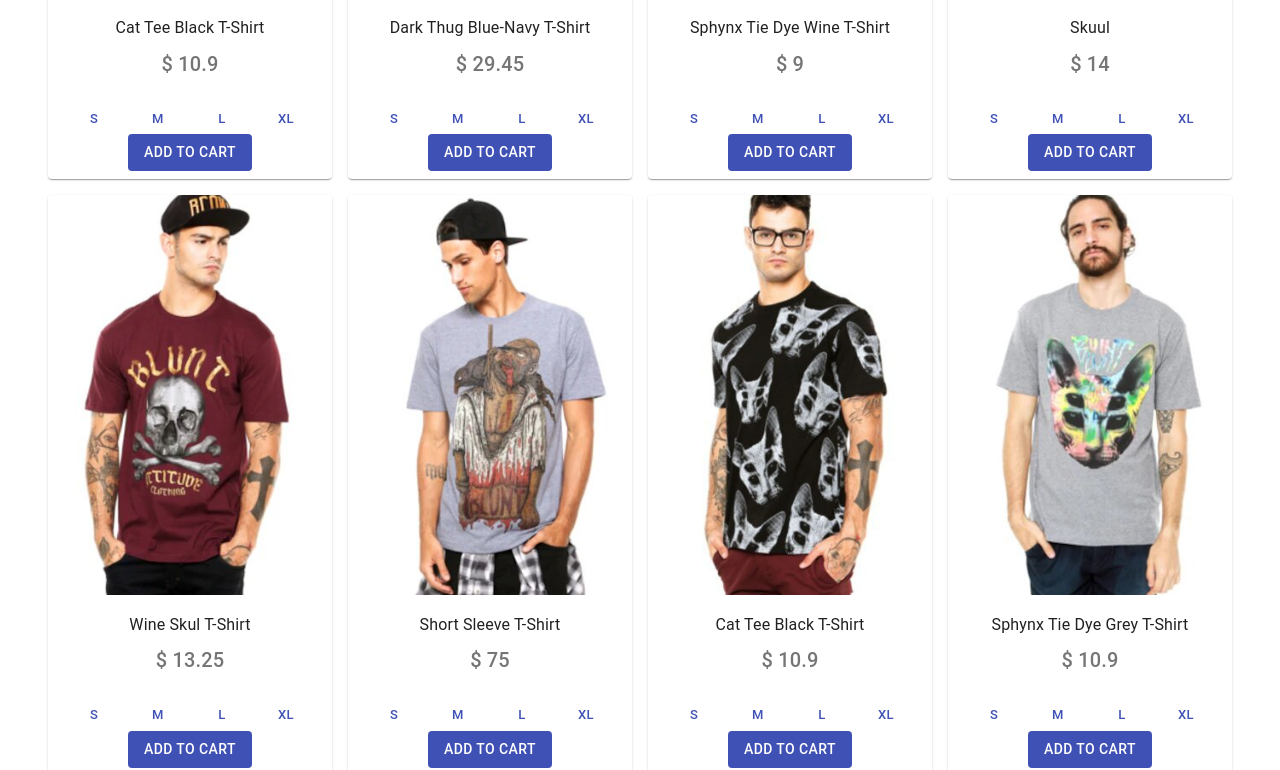
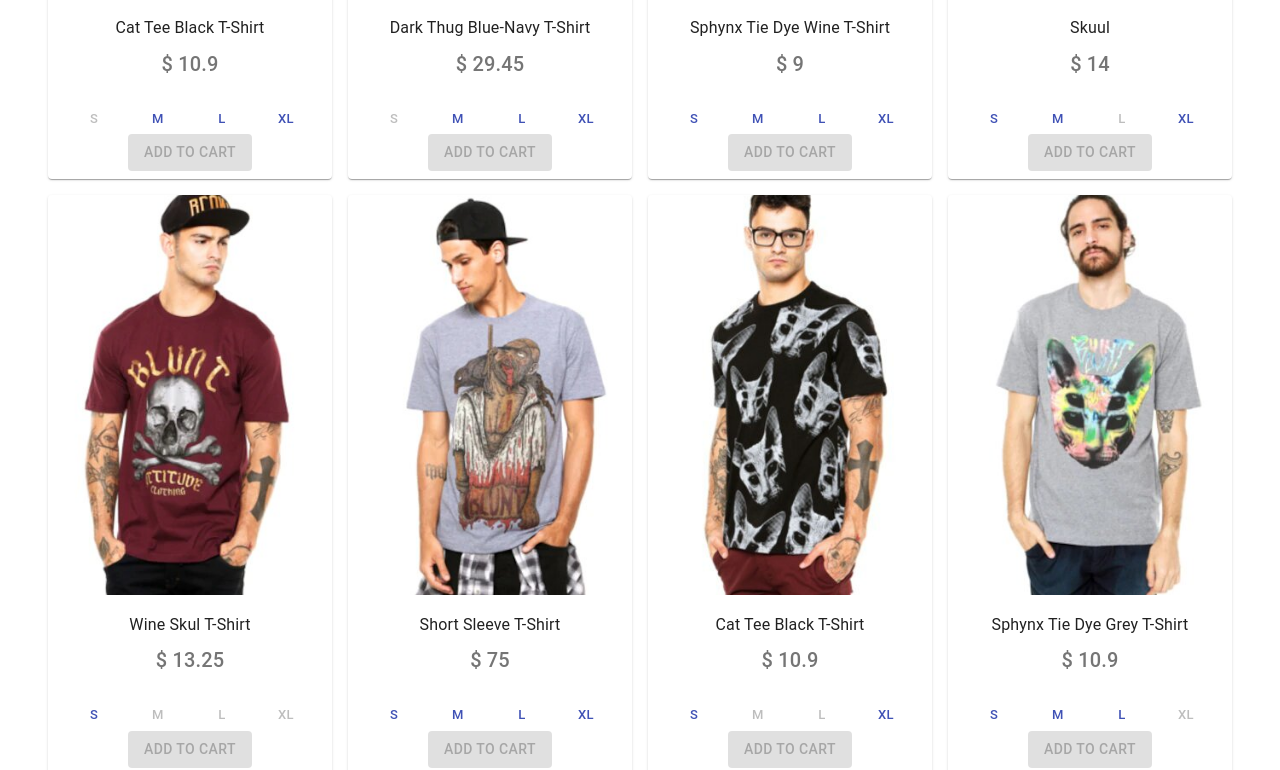
Before and after one commit to JiazheLiu/shopping-cart, a React (Create React App) app: page / in a window 1280 px wide. Shown: the part 490-1260 px from the top of the page. Built offline with nearby package versions, Linux system fonts and the light colour scheme.

Commit message:
only instock sizes shown

```diff
--- /dev/null
+++ b/public/data/inventory.json
@@ -0,0 +1,104 @@
+{
+    "12064273040195392": {
+      "S": 0,
+      "M": 3,
+      "L": 1,
+      "XL": 2
+    },
+    "51498472915966370": {
+      "S": 0,
+      "M": 2,
+      "L": 3,
+      "XL": 2
+    },
+    "10686354557628304": {
+      "S": 1,
+      "M": 2,
+      "L": 2,
+      "XL": 1
+    },
+    "11033926921508488": {
+      "S": 3,
+      "M": 2,
+      "L": 0,
+      "XL": 1
+    },
+    "39876704341265610": {
+      "S": 2,
+      "M": 0,
+      "L": 0,
+      "XL": 0
+    },
+    "10412368723880252": {
+      "S": 3,
+      "M": 2,
+      "L": 2,
+      "XL": 2
+    },
+    "8552515751438644": {
+      "S": 2,
+      "M": 0,
+      "L": 0,
+      "XL": 2
+    },
+    "18644119330491310": {
+      "S": 3,
+      "M": 3,
+      "L": 2,
+      "XL": 0
+    },
+    "11854078013954528": {
+      "S": 1,
+      "M": 1,
+      "L": 1,
+      "XL": 0
+    },
+    "876661122392077": {
+      "S": 3,
+      "M": 1,
+      "L": 0,
+      "XL": 1
+    },
+    "9197907543445676": {
+      "S": 3,
+      "M": 3,
+      "L": 1,
+      "XL": 2
+    },
+    "10547961582846888": {
+      "S": 2,
+      "M": 2,
+      "L": 0,
+      "XL": 0
+    },
+    "6090484789343891": {
+      "S": 2,
+      "M": 0,
+      "L": 2,
+      "XL": 3
+    },
+    "18532669286405344": {
+      "S": 2,
+      "M": 3,
+      "L": 0,
+      "XL": 2
+    },
+    "5619496040738316": {
+      "S": 1,
+      "M": 3,
+      "L": 3,
+      "XL": 2
+    },
+    "11600983276356164": {
+      "S": 3,
+      "M": 3,
+      "L": 3,
+      "XL": 1
+    },
+    "27250082398145996": {
+      "S": 1,
+      "M": 0,
+      "L": 0,
+      "XL": 2
+    }
+  }
--- a/src/App.js
+++ b/src/App.js
@@ -85,6 +85,8 @@ const App = () => {
   const products = Object.values(data);
   const [open, setOpen] = React.useState(false);
   const [cartList, setCartList] = useState([]);
+  const [inventory, setInv] = useState({});
+
 
   const handleDrawerOpen = () => {
     setOpen(true);
@@ -102,6 +104,15 @@ const App = () => {
     sum = sum.toFixed(2);
     return sum;
 };
+
+  useEffect(() => {
+    const fetchInv = async () => {
+      const response = await fetch('./data/inventory.json');
+      const json = await response.json();
+      setInv(json);
+    };
+    fetchInv();
+  },[]);
   useEffect(() => {
     const fetchProducts = async () => {
       const response = await fetch('./data/products.json');
@@ -144,7 +155,7 @@ const App = () => {
       >
         <div className={classes.drawerHeader} />
         <React.Fragment>
-          <CardList products={products} cartList={cartList} setCartList={setCartList}/>
+          <CardList products={products} cartList={cartList} setCartList={setCartList} inventory={inventory}/>
         </React.Fragment>
     </main>
     <Drawer
@@ -163,7 +174,7 @@ const App = () => {
         </div>
         <Divider />
         <React.Fragment>
-            <ShoppingCart cartList={cartList} setCartList={setCartList}/>
+            <ShoppingCart cartList={cartList} setCartList={setCartList} inventory={inventory}/>
         </React.Fragment>
         <Divider />
         <Container fixed>
--- a/src/components/Card.js
+++ b/src/components/Card.js
@@ -26,26 +26,36 @@ const useStyles = makeStyles({
 });
 
 
-export default function MediaCard({product, cartList, setCartList}) {
+export default function MediaCard({product, cartList, setCartList, inventory}) {
   const classes = useStyles();
   const [productSize, setProductSize] = useState('S');
+  const [click, setClick] = useState(false);
 
-  const handleSizeClick = (size) => {
+  const haveSize = (size) =>{
+    return inventory[product.sku][size] > 0;
+};
+
+
+  const sizeClick = (size) => {
+    setClick(true);
     setProductSize(size);
 };
-  const handleAddCart = () => {
-    let tempCart = cartList.slice(0);
-    let count;
+  const addCart = () => {
+    var tempCart = cartList.slice(0);
+    var count;
     for(count = 0; count < tempCart.length; count++){
         if (tempCart[count].product.sku === product.sku && tempCart[count].size === productSize) {
             tempCart[count].qty += 1;
+            inventory[product.sku][productSize] -= 1;
             break;
         }
     }
     if(count===tempCart.length){
+        inventory[product.sku][productSize] -= 1;
         tempCart.push({product : product, qty : 1, size : productSize});
     }
     setCartList(tempCart);
+    setClick(false);
 };
 
 
@@ -68,21 +78,21 @@ export default function MediaCard({product, cartList, setCartList}) {
       </CardActionArea>
       <CardActions>
         <Grid container justify="center">
-                <Button size="small" color="primary" onClick={() => handleSizeClick('S')}>
+                <Button size="small" color="primary" onClick={() => sizeClick('S')} disabled={!haveSize("S")}>
                 S
                 </Button>
-                <Button size="small" color="primary" onClick={() => handleSizeClick('M')}>
+                <Button size="small" color="primary" onClick={() => sizeClick('M')} disabled={!haveSize("M")}>
                 M
                 </Button>
-                <Button size="small" color="primary" onClick={() => handleSizeClick('L')}>
+                <Button size="small" color="primary" onClick={() => sizeClick('L')} disabled={!haveSize("L")}>
                 L
                 </Button>
-                <Button size="small" color="primary" onClick={() => handleSizeClick('XL')}>
+                <Button size="small" color="primary" onClick={() => sizeClick('XL')} disabled={!haveSize("XL")}>
                 XL
                 </Button>
 
         <Grid container justify="center" >
-                <Button variant="contained" color="primary" disableElevation centered={true} onClick={handleAddCart}>
+                <Button variant="contained" color="primary" disableElevation centered={true} onClick={addCart} disabled={!click}>
                 ADD TO CART
                 </Button>
             </Grid>
--- a/src/components/CardList.js
+++ b/src/components/CardList.js
@@ -4,7 +4,7 @@ import Container from '@material-ui/core/Container';
 import Card from "./Card"
 
 
-export default function CardList({products, cartList, setCartList}) {
+export default function CardList({products, cartList, setCartList, inventory}) {
     return (
 
     <React.Fragment>
@@ -12,7 +12,7 @@ export default function CardList({products, cartList, setCartList}) {
             <Grid container spacing={2} direction="row">
                 {products.map(product =>
                     <Grid item xs={3} key={product.sku + product.size}>
-                        <Card product={product} cartList={cartList} setCartList={setCartList}/>
+                        <Card product={product} cartList={cartList} setCartList={setCartList} inventory={inventory}/>
                         </Grid>)
                     }
             </Grid>
--- a/src/components/ShoppingCart.js
+++ b/src/components/ShoppingCart.js
@@ -31,38 +31,42 @@ const useStyles = makeStyles({
     }
 });
 
-export default function CartList({cartList, setCartList}) {
+export default function CartList({cartList, setCartList, inventory}) {
     const classes = useStyles();
     const Delete = (deleteItem, deleteSize) => {
         var temp = cartList.slice(0);
         for(var i = 0; i < temp.length; i++){
             if(temp[i].product.sku == deleteItem && temp[i].size == deleteSize){
+                inventory[deleteItem][temp[i].size] += temp[i].qty;
                 temp.splice(i,1);
                 setCartList(temp);
                 break;
             }
         }
     }
-    const Add = (deleteItem, deleteSize) => {
+    const Add = (addItem, addSize) => {
         var temp = cartList.slice(0);
         for(var i = 0; i < temp.length; i++){
-            if(temp[i].product.sku == deleteItem && temp[i].size == deleteSize){
+            if(temp[i].product.sku == addItem && temp[i].size == addSize && temp[i].size === addSize && inventory[addItem][temp[i].size] > 0){
                 temp[i].qty += 1;
+                inventory[addItem][temp[i].size] -= 1;
                 setCartList(temp);
                 break;
             }
         }
     }
-    const Sub = (deleteItem, deleteSize) => {
+    const Sub = (subItem, subSize) => {
         var temp = cartList.slice(0);
         for(var i = 0; i < temp.length; i++){
-            if(temp[i].product.sku == deleteItem && temp[i].size == deleteSize){
+            if(temp[i].product.sku == subItem && temp[i].size == subSize){
                 if (temp[i].qty > 1){
                     temp[i].qty -= 1;
+                    inventory[subItem][temp[i].size] += 1;
                     setCartList(temp);
                     break;
                 }
                 else{
+                    inventory[subItem][temp[i].size] += 1;
                     temp.splice(i,1);
                     setCartList(temp);
                     break;
```
